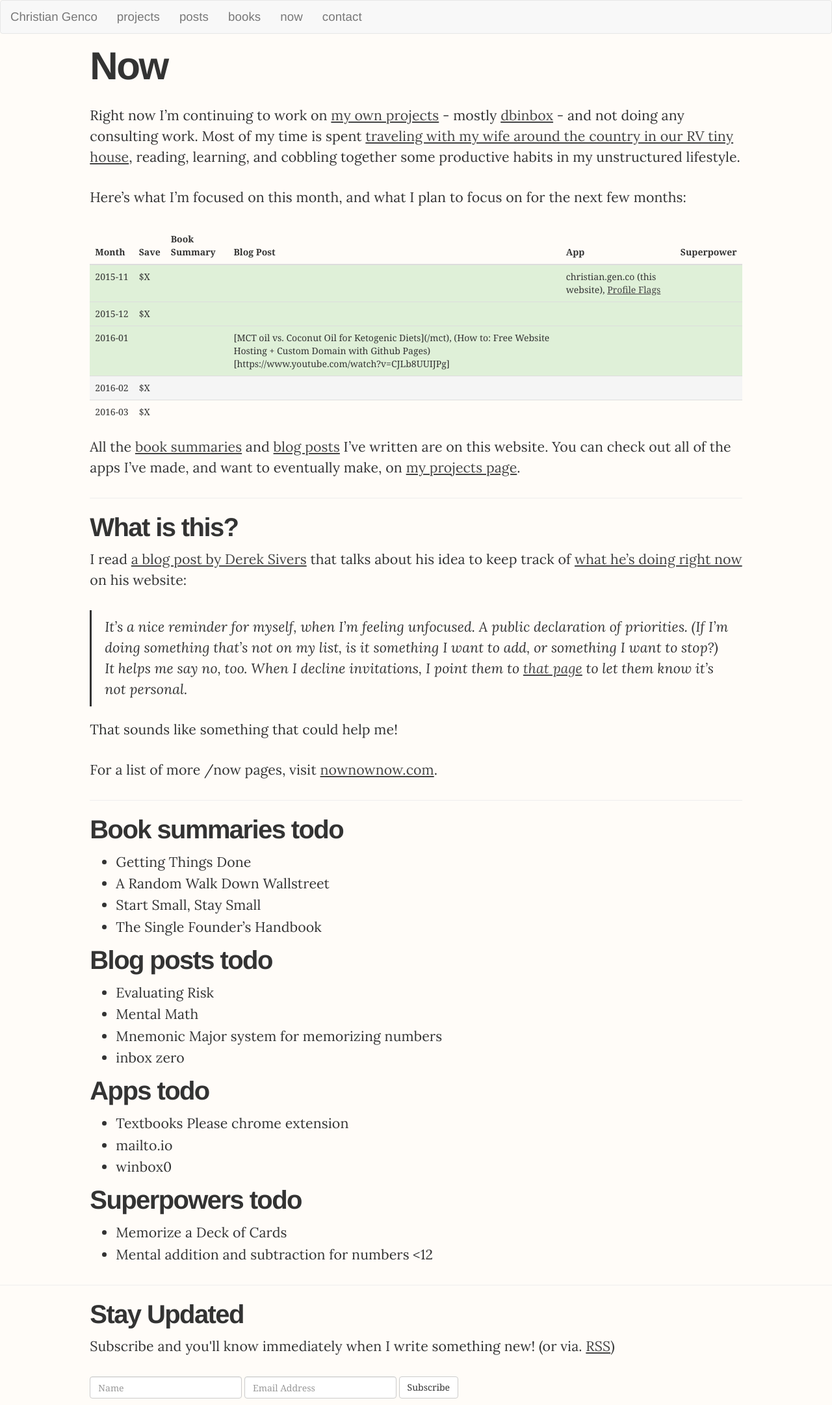
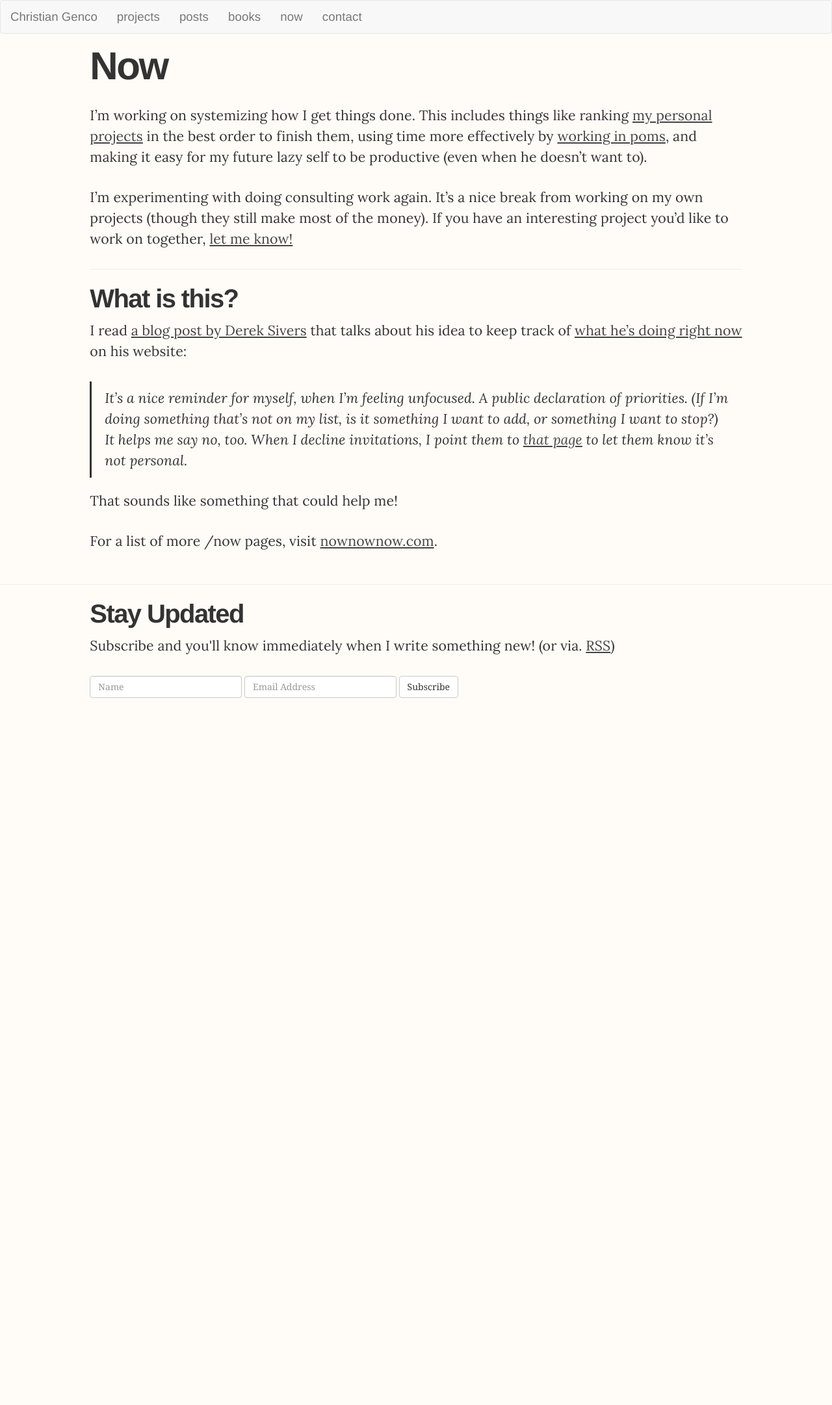
Before and after one commit to christiangenco/christiangenco.github.io, a Jekyll site: the page built from now.md, in a window 1280 px wide. Shown: the whole page at 65% size. Built offline with Jekyll 4.4.1, drawn with Linux system fonts in a browser that asks for light colours; nearby versions of some CDN libraries; after the commit the page ends 1084 px from its top, so only the background shows below that.

Commit message:
update /now

```diff
--- a/now.md
+++ b/now.md
@@ -7,68 +7,9 @@ layout: page
 type: page
 ---
 
-Right now I'm continuing to work on [my own projects](/projects) - mostly [dbinbox](https://dbinbox.com) - and not doing any consulting work. Most of my time is spent [traveling with my wife around the country in our RV tiny house](http://gogo.gen.co), reading, learning, and cobbling together some productive habits in my unstructured lifestyle.
+I'm working on systemizing how I get things done. This includes things like ranking [my personal projects](/projects) in the best order to finish them, using time more effectively by [working in poms](http://cirillocompany.de/pages/pomodoro-technique/), and making it easy for my future lazy self to be productive (even when he doesn't want to).
 
-Here's what I'm focused on this month, and what I plan to focus on for the next few months:
-
-<style>td:nth-child(1) {white-space: nowrap;}</style>
-
-<table class="table">
-  <thead>
-    <tr>
-      <th>Month</th>
-      <th>Save</th>
-      <th>Book Summary</th>
-      <th>Blog Post</th>
-      <th>App</th>
-      <th>Superpower</th>
-    </tr>
-  </thead>
-  <tbody>
-    <tr class="success">
-      <td>2015-11</td>
-      <td>$X</td>
-      <td></td>
-      <td></td>
-      <td>christian.gen.co (this website), <a href="https://profileflags.parseapp.com/">Profile Flags</a></td>
-      <td></td>
-    </tr>
-    <tr class="success">
-      <td>2015-12</td>
-      <td>$X</td>
-      <td></td>
-      <td></td>
-      <td></td>
-      <td></td>
-    </tr>
-    <tr class="success">
-      <td>2016-01</td>
-      <td></td>
-      <td></td>
-      <td>[MCT oil vs. Coconut Oil for Ketogenic Diets](/mct), (How to: Free Website Hosting + Custom Domain with Github Pages)[https://www.youtube.com/watch?v=CJLb8UUIJPg]</td>
-      <td></td>
-      <td></td>
-    </tr>
-    <tr class="active ">
-      <td>2016-02</td>
-      <td>$X</td>
-      <td></td>
-      <td></td>
-      <td></td>
-      <td></td>
-    </tr>
-    <tr class="">
-      <td>2016-03</td>
-      <td>$X</td>
-      <td></td>
-      <td></td>
-      <td></td>
-      <td></td>
-    </tr>
-  </tbody>
-</table>
-
-All the [book summaries](/books) and [blog posts](/posts) I've written are on this website. You can check out all of the apps I've made, and want to eventually make, on [my projects page](/projects).
+I'm experimenting with doing consulting work again. It's a nice break from working on my own projects (though they still make most of the money). If you have an interesting project you'd like to work on together, [let me know!](/contact)
 
 ---
 
@@ -84,6 +25,7 @@ That sounds like something that could help me!
 
 For a list of more /now pages, visit [nownownow.com](http://nownownow.com/).
 
+<!--
 ---
 
 ## Book summaries todo
@@ -110,3 +52,4 @@ For a list of more /now pages, visit [nownownow.com](http://nownownow.com/).
 
 * Memorize a Deck of Cards
 * Mental addition and subtraction for numbers &lt;12
+-->
```
